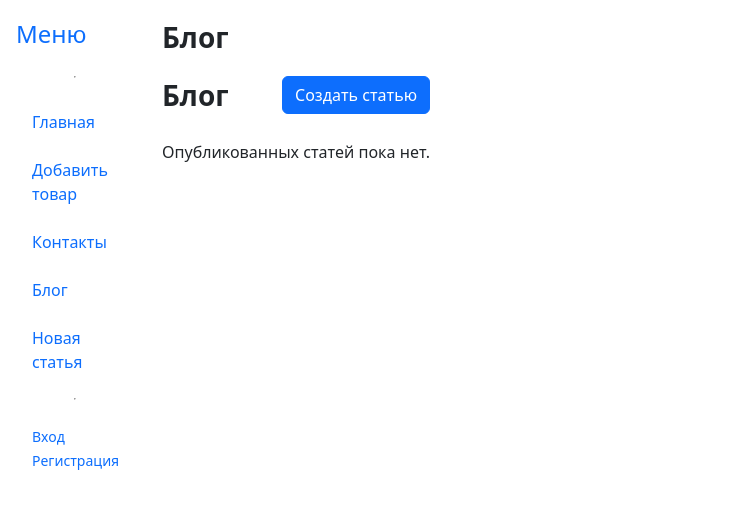
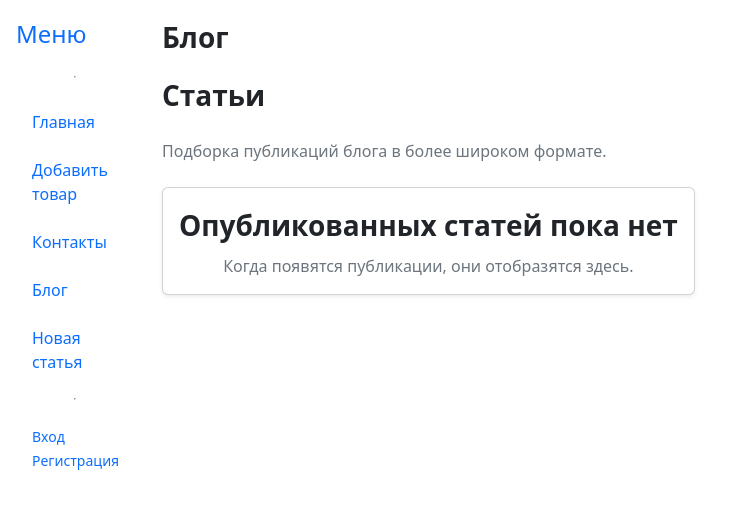
Before and after one commit to mrtimpr/homework_22, a Django app: page /blogs/ in a window 1280 px wide. Shown: the top 509 px of the page, without its empty margins (0-740 px from the left). Run offline with Django 5.2, Linux system fonts and the light colour scheme; data that the repository does not hold is empty; some libraries are stand-ins or nearby versions.

Commit message:
updated project for homework 28

```diff
--- a/blog/templates/blog/blogpost_list.html
+++ b/blog/templates/blog/blogpost_list.html
@@ -4,34 +4,78 @@
 {% block page_title %}Блог{% endblock %}
 
 {% block content %}
-<div class="d-flex justify-content-between align-items-center mb-4">
-    <h1 class="h3 mb-0">Блог</h1>
-    <a href="{% url 'blog:post_create' %}" class="btn btn-primary">Создать статью</a>
+<div class="row justify-content-center mb-4">
+    <div class="col-12 col-xl-10">
+        <div class="d-flex flex-column flex-md-row justify-content-between align-items-start align-items-md-center gap-3">
+            <div>
+                <h2 class="h3 mb-1">Статьи</h2>
+                <p class="text-secondary mb-0">Подборка публикаций блога в более широком формате.</p>
+            </div>
+
+            {% if perms.blog.add_blogpost %}
+                <a href="{% url 'blog:post_create' %}" class="btn btn-dark">
+                    Создать статью
+                </a>
+            {% endif %}
+        </div>
+    </div>
 </div>
 
-<div class="row g-4">
+<div class="row justify-content-center g-4">
     {% for post in posts %}
-    <div class="col-md-6 col-xl-4">
-        <div class="card h-100 shadow-sm">
-            {% if post.preview %}
-            <img src="{{ post.preview.url }}" class="card-img-top" alt="{{ post.title }}" style="height: 220px; object-fit: cover;">
-            {% endif %}
-            <div class="card-body d-flex flex-column">
-                <h5 class="card-title">{{ post.title }}</h5>
-                <p class="card-text text-muted">{{ post.content|truncatechars:120 }}</p>
-                <p class="small text-muted mb-3">
-                    Просмотры: {{ post.views_count }} · {{ post.created_at|date:"d.m.Y H:i" }}
-                </p>
-                <div class="mt-auto">
-                    <a href="{% url 'blog:post_detail' post.pk %}" class="btn btn-outline-primary">Читать</a>
+        <div class="col-12 col-xl-10">
+            <article class="card border-0 shadow-sm h-100">
+                <div class="card-body p-4 p-md-5">
+                    {% if post.preview %}
+                        <div class="mb-4">
+                            <img src="{{ post.preview.url }}"
+                                 alt="{{ post.title }}"
+                                 class="img-fluid rounded-4 w-100"
+                                 style="max-height: 420px; object-fit: cover;">
+                        </div>
+                    {% endif %}
+
+                    <h3 class="h3 mb-3">{{ post.title }}</h3>
+
+                    <p class="text-secondary fs-5 mb-4">
+                        {{ post.content|truncatechars:260 }}
+                    </p>
+
+                    <div class="d-flex flex-column flex-md-row justify-content-between align-items-start align-items-md-center gap-3">
+                        <div class="text-secondary">
+                            Просмотры: {{ post.views_count }} · {{ post.created_at|date:"d.m.Y H:i" }}
+                        </div>
+
+                        <div class="d-flex flex-wrap gap-2">
+                            <a href="{% url 'blog:post_detail' post.pk %}" class="btn btn-dark">
+                                Читать
+                            </a>
+
+                            {% if perms.blog.change_blogpost %}
+                                <a href="{% url 'blog:post_update' post.pk %}" class="btn btn-outline-secondary">
+                                    Редактировать
+                                </a>
+                            {% endif %}
+
+                            {% if perms.blog.delete_blogpost %}
+                                <a href="{% url 'blog:post_delete' post.pk %}" class="btn btn-outline-danger">
+                                    Удалить
+                                </a>
+                            {% endif %}
+                        </div>
+                    </div>
+                </div>
+            </article>
+        </div>
+    {% empty %}
+        <div class="col-12 col-xl-10">
+            <div class="card border-0 shadow-sm">
+                <div class="card-body p-5 text-center">
+                    <h3 class="h5 mb-2">Опубликованных статей пока нет</h3>
+                    <p class="text-secondary mb-0">Когда появятся публикации, они отобразятся здесь.</p>
                 </div>
             </div>
         </div>
-    </div>
-    {% empty %}
-    <div class="col-12">
-        <div class="alert alert-secondary mb-0">Опубликованных статей пока нет.</div>
-    </div>
     {% endfor %}
 </div>
 {% endblock %}
--- a/blog/views.py
+++ b/blog/views.py
@@ -1,5 +1,6 @@
 from django.core.mail import send_mail
 from django.db.models import F
+from django.contrib.auth.mixins import LoginRequiredMixin, PermissionRequiredMixin
 from django.urls import reverse, reverse_lazy
 from django.views.generic import CreateView, DeleteView, DetailView, ListView, UpdateView
 
@@ -22,6 +23,7 @@ class BlogPostDetailView(DetailView):
 
     def get_object(self, queryset=None):
         obj = super().get_object(queryset)
+
         BlogPost.objects.filter(pk=obj.pk).update(views_count=F('views_count') + 1)
         obj.refresh_from_db(fields=['views_count'])
 
@@ -40,25 +42,31 @@ class BlogPostDetailView(DetailView):
         return obj
 
 
-class BlogPostCreateView(CreateView):
+class BlogPostCreateView(LoginRequiredMixin, PermissionRequiredMixin, CreateView):
     model = BlogPost
     fields = ['title', 'content', 'preview', 'is_published']
     template_name = 'blog/blogpost_form.html'
+    permission_required = 'blog.add_blogpost'
+    raise_exception = True
 
     def get_success_url(self):
         return reverse('blog:post_detail', args=[self.object.pk])
 
 
-class BlogPostUpdateView(UpdateView):
+class BlogPostUpdateView(LoginRequiredMixin, PermissionRequiredMixin, UpdateView):
     model = BlogPost
     fields = ['title', 'content', 'preview', 'is_published']
     template_name = 'blog/blogpost_form.html'
+    permission_required = 'blog.change_blogpost'
+    raise_exception = True
 
     def get_success_url(self):
         return reverse('blog:post_detail', args=[self.object.pk])
 
 
-class BlogPostDeleteView(DeleteView):
+class BlogPostDeleteView(LoginRequiredMixin, PermissionRequiredMixin, DeleteView):
     model = BlogPost
     template_name = 'blog/blogpost_confirm_delete.html'
+    permission_required = 'blog.delete_blogpost'
+    raise_exception = True
     success_url = reverse_lazy('blog:post_list')
--- a/catalog/templates/catalog/home.html
+++ b/catalog/templates/catalog/home.html
@@ -28,7 +28,11 @@
 
             <div class="card-body d-flex flex-column">
                 <h5 class="card-title">{{ product.name }}</h5>
-
+                    {% if product.is_published %}
+                        <span class="badge text-bg-success">Опубликован</span>
+                    {% else %}
+                        <span class="badge text-bg-secondary">Не опубликован</span>
+                    {% endif %}
                 <p class="card-text text-muted">
                     {{ product.description|truncatechars:100 }}
                 </p>
--- a/catalog/urls.py
+++ b/catalog/urls.py
@@ -4,8 +4,9 @@ from .views import (
     ContactsTemplateView,
     HomeListView,
     ProductCreateView,
+    ProductDeleteView,
     ProductDetailView,
-    ProductDeleteView,
+    ProductUnpublishView,
     ProductUpdateView,
 )
 
@@ -18,4 +19,5 @@ urlpatterns = [
     path('products/create/', ProductCreateView.as_view(), name='product_create'),
     path('products/<int:pk>/update/', ProductUpdateView.as_view(), name='product_update'),
     path('products/<int:pk>/delete/', ProductDeleteView.as_view(), name='product_delete'),
+    path('products/<int:pk>/unpublish/', ProductUnpublishView.as_view(), name='product_unpublish'),
 ]
```
Also changed, not shown: catalog/management/commands/create_groups.py (added, +35 -0 lines), catalog/models.py (+17 -0 lines), catalog/templates/catalog/product_detail.html (+25 -9 lines), catalog/views.py (+39 -4 lines), users/admin.py (+12 -4 lines), catalog/migrations/0002_alter_product_options_product_is_published_and_more.py (added), media/blog/previews/Снимок_экрана_2026-01-08_222106.png (added), media/products/Снимок_экрана_2025-11-21_143346.png (added).
